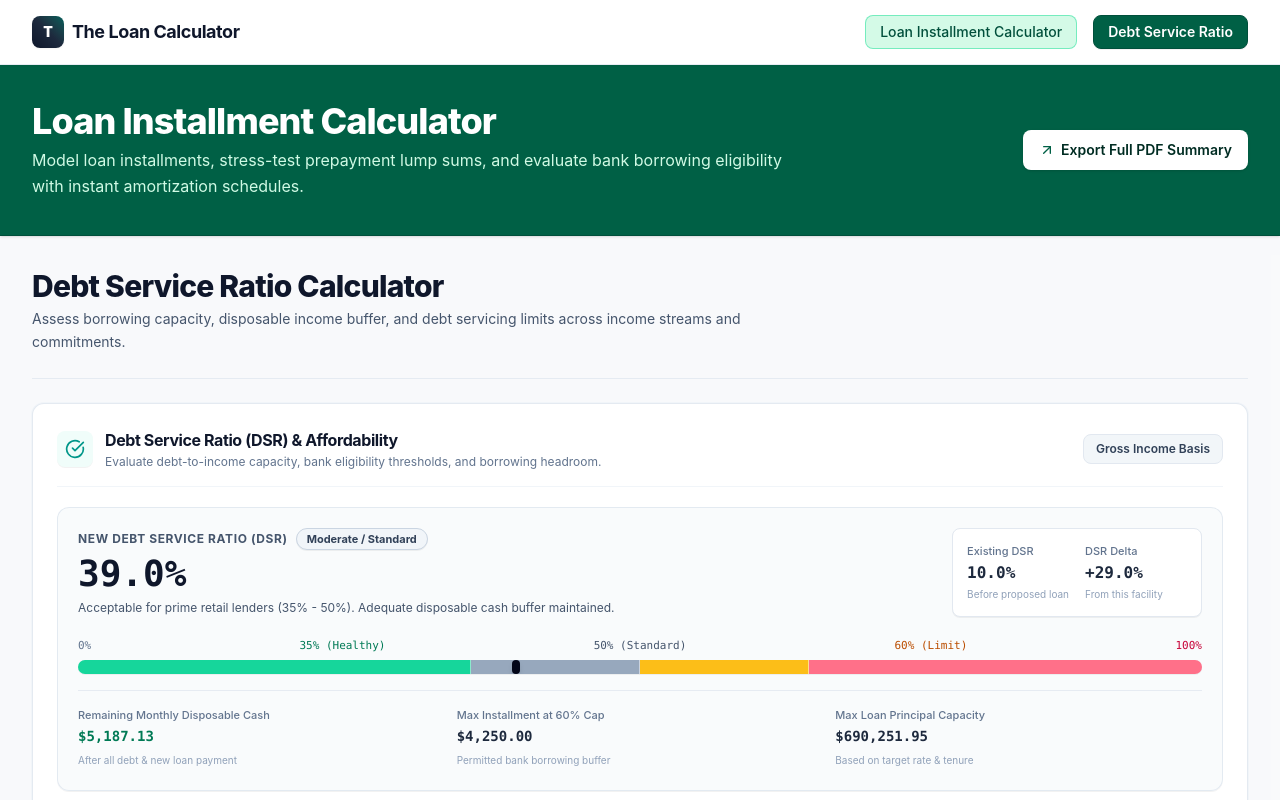
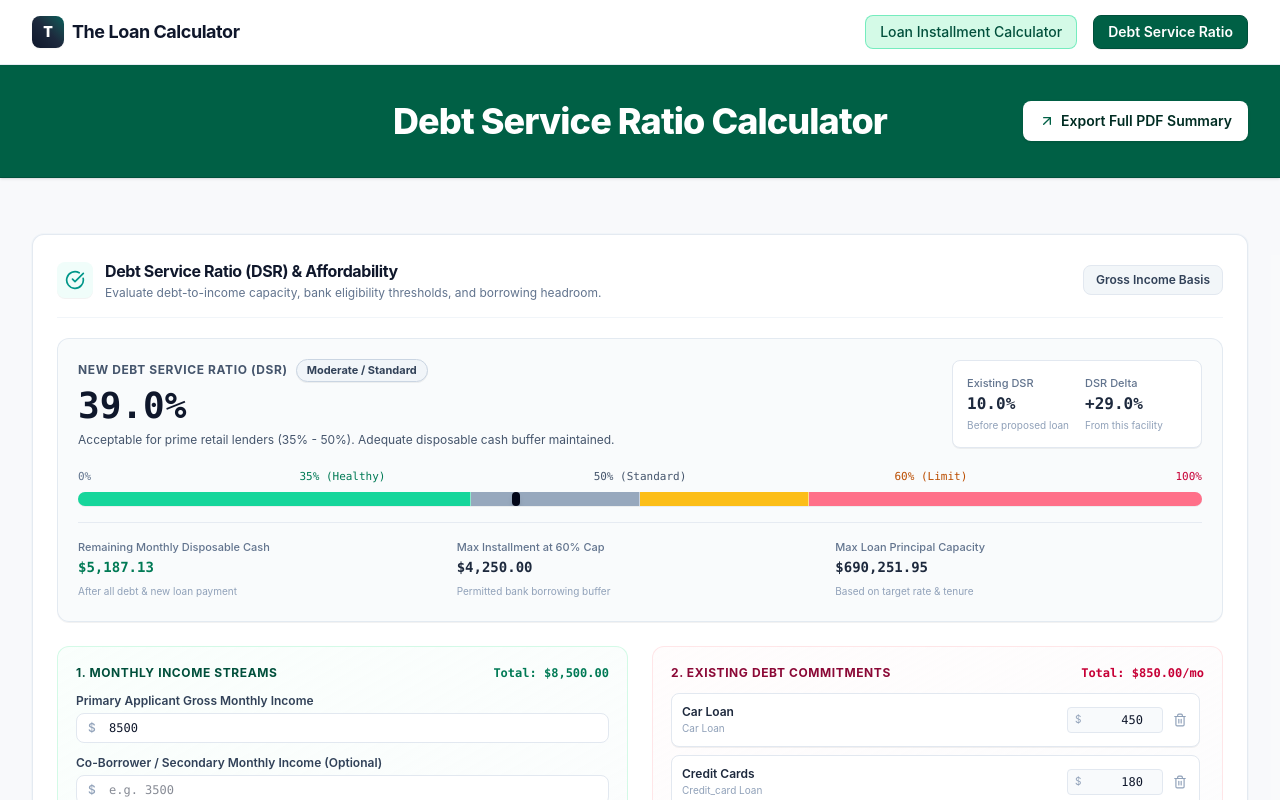
Before and after one commit to dimarion/Loan-Fit-Check, a React (Vite) app: page / in a window 1280 px wide. Both pictures are taken after a click on the button "Debt Service Ratio". Shown: the top 800 px of the page. Built offline with nearby package versions, Linux system fonts and the light colour scheme.

Commit message:
feat: dynamic header and DSR UI updates
Update the main banner to display the active section title and remove the redundant DSR ceiling slider from the DsrCalculator component.

```diff
--- a/src/App.tsx
+++ b/src/App.tsx
@@ -129,18 +129,17 @@ export default function App() {
           {/* Main Banner running the full width of the screen */}
           <section className="w-full bg-emerald-800 text-white shadow-sm border-b border-emerald-900">
             <div className="max-w-7xl mx-auto px-4 sm:px-6 lg:px-8 py-7 sm:py-9">
-              <div className="flex flex-col md:flex-row md:items-center justify-between gap-4">
-                <div>
+              <div className="relative flex flex-col md:flex-row items-center justify-center gap-4">
+                <div className="text-center">
                   <h1 className="text-2xl sm:text-3xl md:text-4xl font-extrabold tracking-tight text-white">
-                    Loan Installment Calculator
+                    {activeSection === 'dsr'
+                      ? 'Debt Service Ratio Calculator'
+                      : 'Loan Installment Calculator'}
                   </h1>
-                  <p className="text-emerald-100 text-sm sm:text-base mt-1.5 max-w-3xl leading-relaxed">
-                    Model loan installments, stress-test prepayment lump sums, and evaluate bank borrowing eligibility with instant amortization schedules.
-                  </p>
                 </div>
 
                 {/* Quick PDF Action trigger */}
-                <div className="shrink-0">
+                <div className="md:absolute md:right-0 shrink-0">
                   <button
                     type="button"
                     onClick={() => setIsPdfModalOpen(true)}
@@ -156,23 +155,9 @@ export default function App() {
 
           {/* Main Container */}
           <main className="max-w-7xl mx-auto px-4 sm:px-6 lg:px-8 pt-6 sm:pt-8">
-            {/* Context Heading when viewing DSR */}
-            {activeSection === 'dsr' && (
-              <div className="flex flex-col md:flex-row md:items-end justify-between pb-6 border-b border-slate-200/80 gap-4 mb-2">
-                <div>
-                  <h2 className="text-2xl sm:text-3xl font-extrabold tracking-tight text-slate-900">
-                    Debt Service Ratio Calculator
-                  </h2>
-                  <p className="text-sm text-slate-600 mt-1 max-w-3xl leading-relaxed">
-                    Assess borrowing capacity, disposable income buffer, and debt servicing limits across income streams and commitments.
-                  </p>
-                </div>
-              </div>
-            )}
-
             {/* Tab 1: Loan Installment Calculator */}
             {activeSection === 'overview' && (
-              <div className="space-y-6 mt-6">
+              <div className="space-y-6">
                 {/* Split Section: Loan Configuration on Left, Monthly Installment & Total Interest Cards on Right */}
                 <section className="grid grid-cols-1 md:grid-cols-12 gap-5 items-start">
                   {/* Left Side: Loan Configuration & Lump Sum Prepayment Section */}
@@ -231,7 +216,7 @@ export default function App() {
 
             {/* Tab 2: Debt Service Ratio (DSR) & Affordability Only */}
             {activeSection === 'dsr' && (
-              <div className="mt-6">
+              <div className="space-y-6">
                 <DsrCalculator
                   dsrProfile={dsrProfile}
                   dsrResult={dsrResult}
--- a/src/components/DsrCalculator.tsx
+++ b/src/components/DsrCalculator.tsx
@@ -270,26 +270,6 @@ export const DsrCalculator: React.FC<DsrCalculatorProps> = ({
                 </div>
               </div>
             )}
-
-            {/* Target DSR Threshold Slider */}
-            <div className="pt-2 border-t border-emerald-100">
-              <div className="flex items-center justify-between text-xs mb-1">
-                <span className="text-slate-700 font-semibold">Target Bank DSR Ceiling</span>
-                <span className="font-mono tabular-nums font-bold text-emerald-800">{dsrProfile.targetDsrLimit}%</span>
-              </div>
-              <input
-                type="range"
-                min="30"
-                max="80"
-                step="5"
-                value={dsrProfile.targetDsrLimit}
-                onChange={(e) => onChange({ targetDsrLimit: parseInt(e.target.value, 10) || 60 })}
-                className="w-full accent-emerald-600 cursor-pointer"
-              />
-              <span className="text-[10px] text-slate-500 block mt-0.5">
-                Most commercial banks enforce a 60% or 70% strict ceiling for loan approvals.
-              </span>
-            </div>
           </div>
         </div>
 
```
